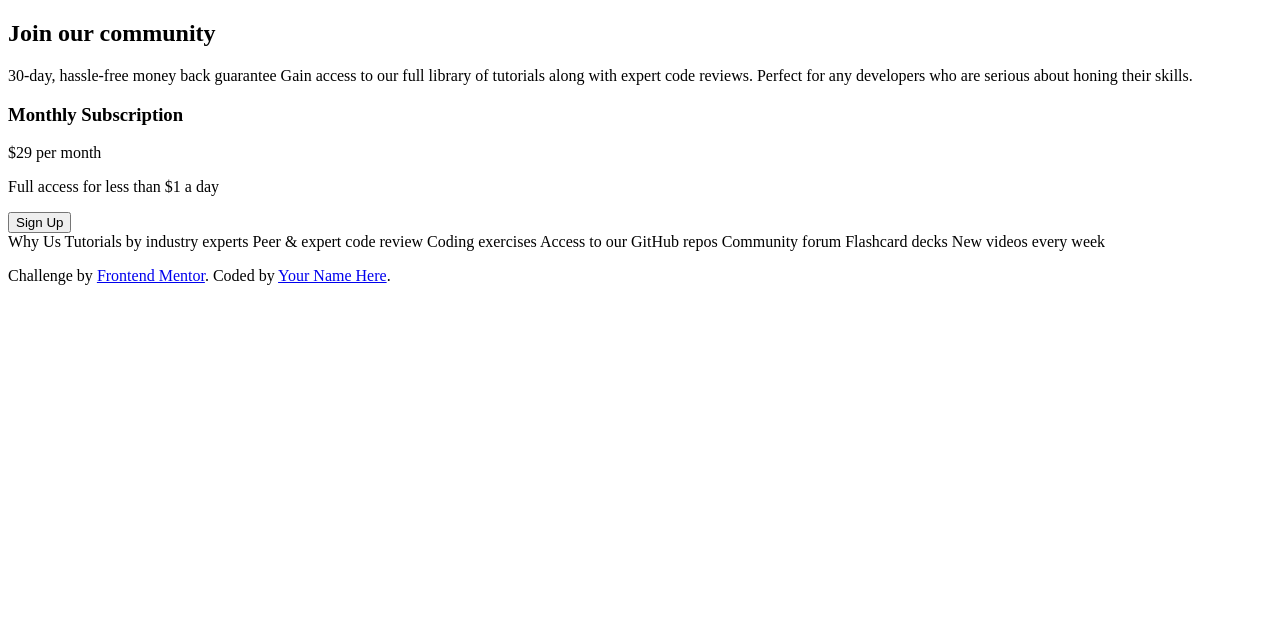
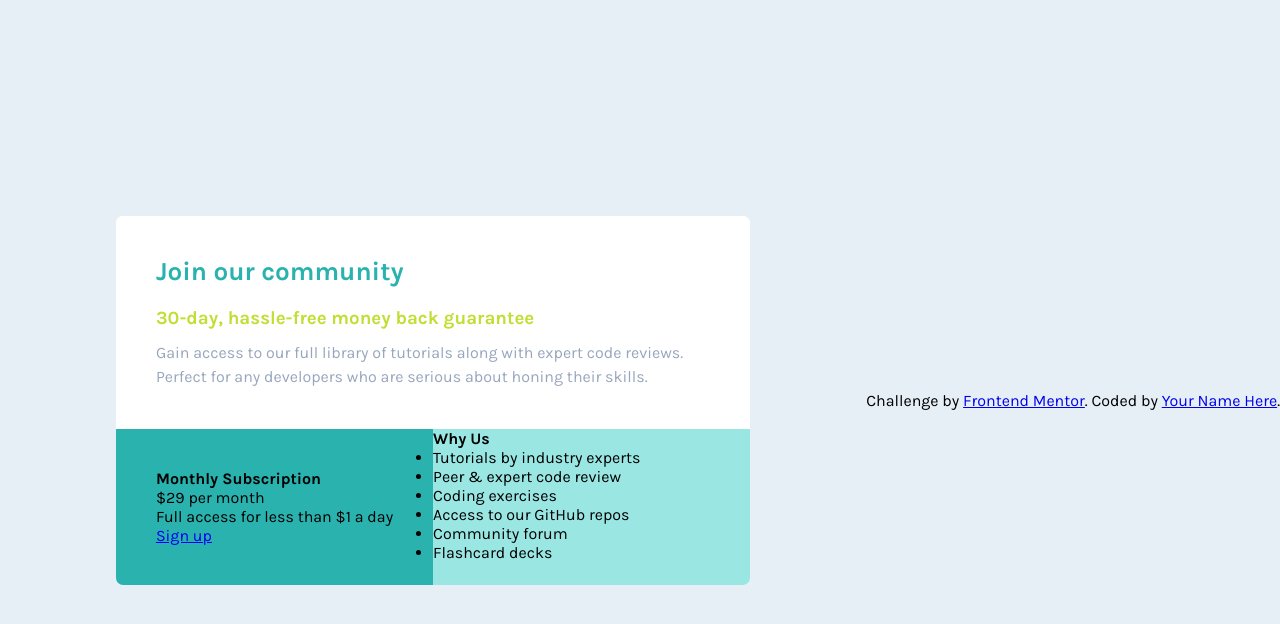
Before and after one commit to thelastmedici/single-price-grid-component, a plain HTML site: page index.html in a window 1280 px wide. Drawn offline with Linux system fonts and the light colour scheme.

Commit message:
added styles

```diff
--- a/index.html
+++ b/index.html
@@ -9,39 +9,44 @@
   <title>Frontend Mentor | Single Price Grid Component</title>
 
   <!-- Feel free to remove these styles or customise in your own stylesheet 👍 -->
-  <style>
-    /* .attribution { font-size: 11px; text-align: center; }
-    .attribution a { color: hsl(228, 45%, 44%); } */
-  </style>
+  <link rel="stylesheet" href="./style.css">
+  <link rel="preconnect" href="https://fonts.googleapis.com">
+<link rel="preconnect" href="https://fonts.gstatic.com" crossorigin>
+<link href="https://fonts.googleapis.com/css2?family=Karla:wght@400;700&display=swap" rel="stylesheet">
 </head>
 <body>
-  <div class="container">
-    <div class="wrapper">
-      <h2>Join our community</h2>
-      <p>
-        <span>30-day, hassle-free money back guarantee</span>
-        Gain access to our full library of tutorials along with expert code reviews.
-        Perfect for any developers who are serious about honing their skills.
-      </p>
 
-     <div class="subscription">
-       <h3>Monthly Subscription</h3>
-       <p><span>&dollar;29 </span> per month</p>
-       <p>Full access for less than &dollar;1 a day</p>
-        <button class="button">Sign Up</button>
-      </div>
+<div class="container">
+  <div class="wrapper">
 
-      Why Us
-      Tutorials by industry experts
-      Peer &amp; expert code review
-      Coding exercises
-      Access to our GitHub repos
-      Community forum
-      Flashcard decks
-      New videos every week
+    <div class="card top">
+      <h1>Join our community</h1>
+      <h3>30-day, hassle-free money back guarantee</h3>
+      <p>Gain access to our full library of tutorials along with expert code reviews.</p>
+      <p>Perfect for any developers who are serious about honing their skills.</p>
     </div>
+
+    <div class=" card left_card">
+      <h4>Monthly Subscription</h4>
+      <p><span>&dollar;29</span> <span>per month</span></p>
+      <p>Full access for less than &dollar;1 a day</p>
+      <a href="http://">Sign up</a>
+    </div>
+
+   <div class="right_card">
+      <h4>Why Us</h4>
+      <ul>
+        <li>Tutorials by industry experts</li>
+        <li>Peer &amp; expert code review</li>
+        <li>Coding exercises</li>
+        <li>Access to our GitHub repos</li>
+        <li>Community forum</li>
+        <li>Flashcard decks</li>
+        </ul>
+    </div>
+
   </div>
-
+</div>
   <footer>
     <p class="attribution">
       Challenge by <a href="https://www.frontendmentor.io?ref=challenge" target="_blank">Frontend Mentor</a>.
--- /dev/null
+++ b/style.css
@@ -0,0 +1,77 @@
+*{
+    box-sizing: border-box;
+    padding: 0;
+    margin: 0;
+}
+body{
+  background: hsl(204, 43%, 93%);
+  font-size: 16px;
+  min-height: 100vh;
+  font-family: 'Karla', sans-serif;
+  align-items: center;
+  display:flex;
+}
+.container{
+    max-height: 960px;
+    margin: 0 auto;
+}
+.wrapper{
+    display: grid;
+    border-radius: 7px;
+    background-color: white;
+    grid-template-columns: 1fr 1fr;
+    overflow: hidden;
+
+
+}
+.top{
+    display: inline;
+    grid-column-start:1;
+    grid-column-end:3;
+    background-color: white;
+}
+.left_card{
+    background-color: hsl(179, 62%, 43%);
+}
+.right_card{
+    background-color: hsl(178, 60%, 75%);
+}
+.card{
+    padding:40px;
+}
+h1{
+    color:  hsl(179, 62%, 43%);
+    font-size: 26px;
+    padding-bottom:20px;
+}
+h3{
+    color: hsl(71, 73%, 54%);
+    padding-bottom: 12px;
+}
+
+.top p{
+
+    color:  hsl(218, 22%, 67%);
+    line-height:1.5;
+}
+h2{
+    color: white;
+    font-size: 20px;
+    padding-bottom: 15px;
+}
+h5{
+    display: flex;
+    align-items: center;
+    padding-bottom: 10px;
+
+}
+h5 span.price{
+    color: white;
+    font-size: 20px;
+    font-weight: 700;
+    padding-right: 10px;
+}
+h5 span{
+    color: hsl(204, 43%, 93%);
+    font-weight: 400;
+}
```
